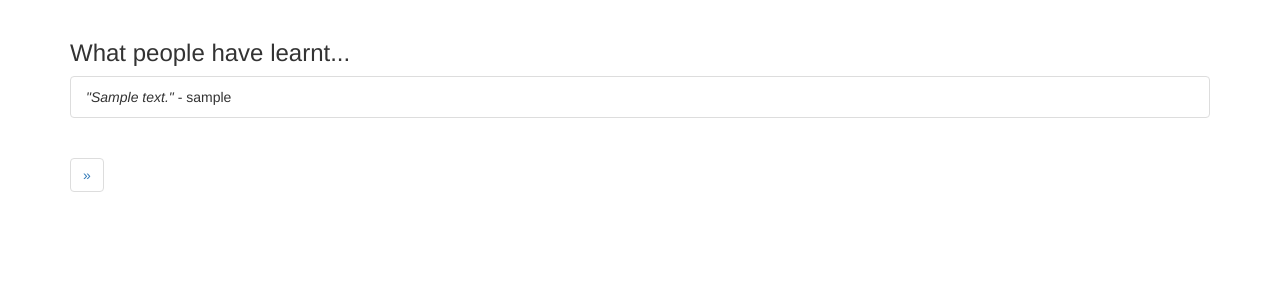
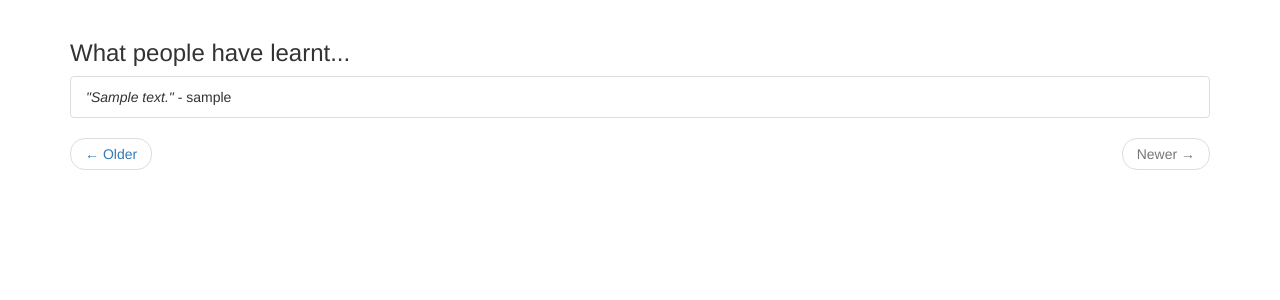
Before and after one commit to darkowlzz/til, a Flask app: template src/templates/today/today.html in a window 1280 px wide. Shown: the part 52-352 px from the top of the page. Run offline with Flask 2, Linux system fonts and the light colour scheme; the template is opened without the code that fills it: most values are stand-ins (such as "Sample title", 1, 10 or a date in 2020); some libraries are stand-ins or nearby versions.

Commit message:
Improved Pager

```diff
--- a/src/templates/today/today.html
+++ b/src/templates/today/today.html
@@ -10,11 +10,9 @@
     {% endfor %}
   </ul>
   <nav>
-    <ul class="pagination">
-      {% if (page > 2) %}
-      <li><a href="/today/{{ page-2 }}"><span aria-hidden="true">&laquo;</span><span class="sr-only">Previous</span></a></li>
-      {% endif %}
-      <li><a href="/today/{{ page }}"><span aria-hidden="true">&raquo;</span><span class="sr-only">Next</span></a></li>
+    <ul class="pager">
+      <li class="previous"><a href="/today/{{ page }}"><span aria-hidden="true">&larr;</span> Older</a></li>
+      <li class="next {% if (page <= 2) %}disabled{% endif %}"><a href="{% if (page <= 2) %}#{% else %}/today/{{ page-2 }}{% endif %}">Newer <span aria-hidden="true">&rarr;</span></a></li>
     </ul>
   </nav>
 {% endblock %}
```
Also changed, not shown: src/templates/today/nomore.html (+3 -4 lines).
